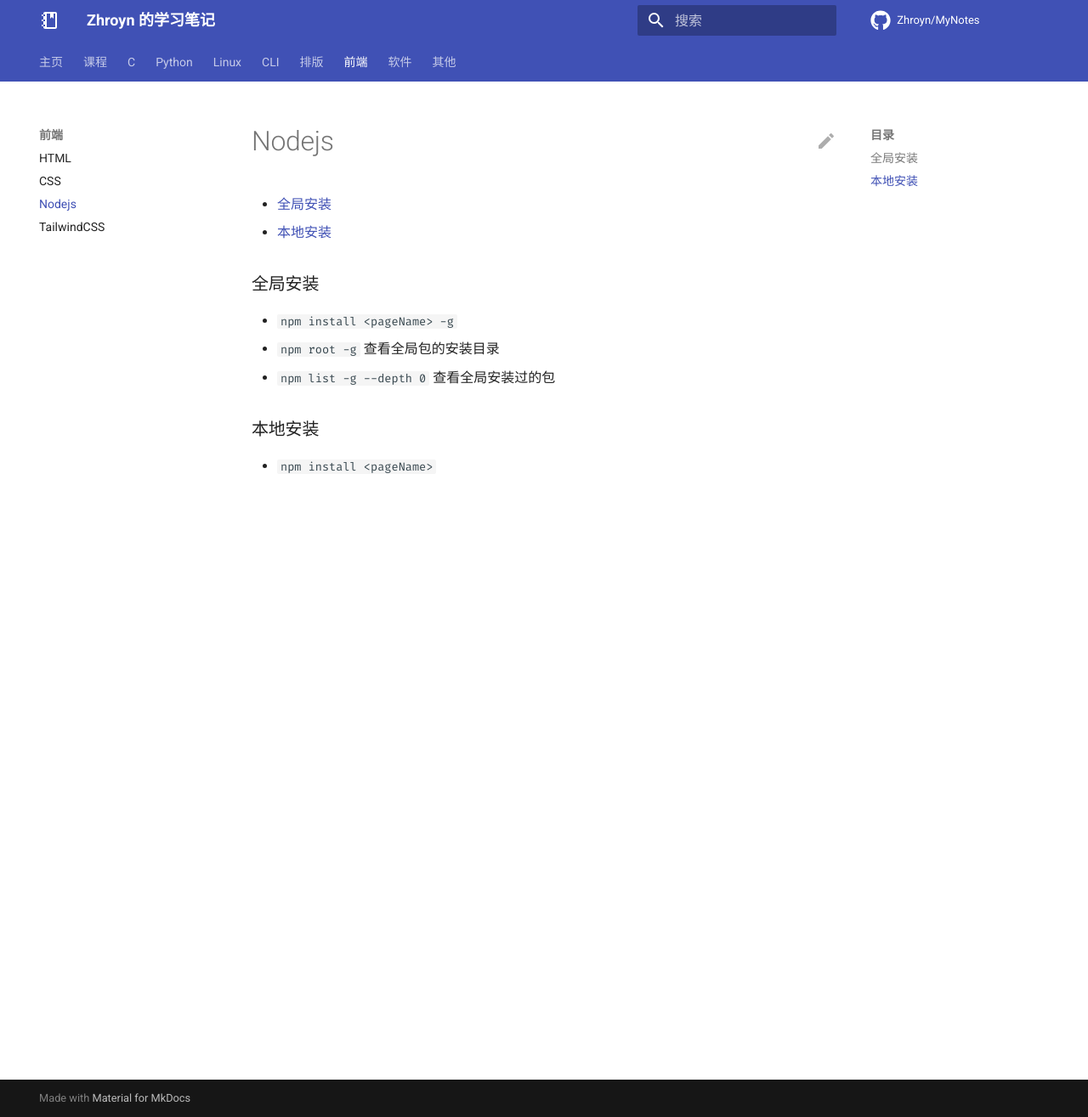
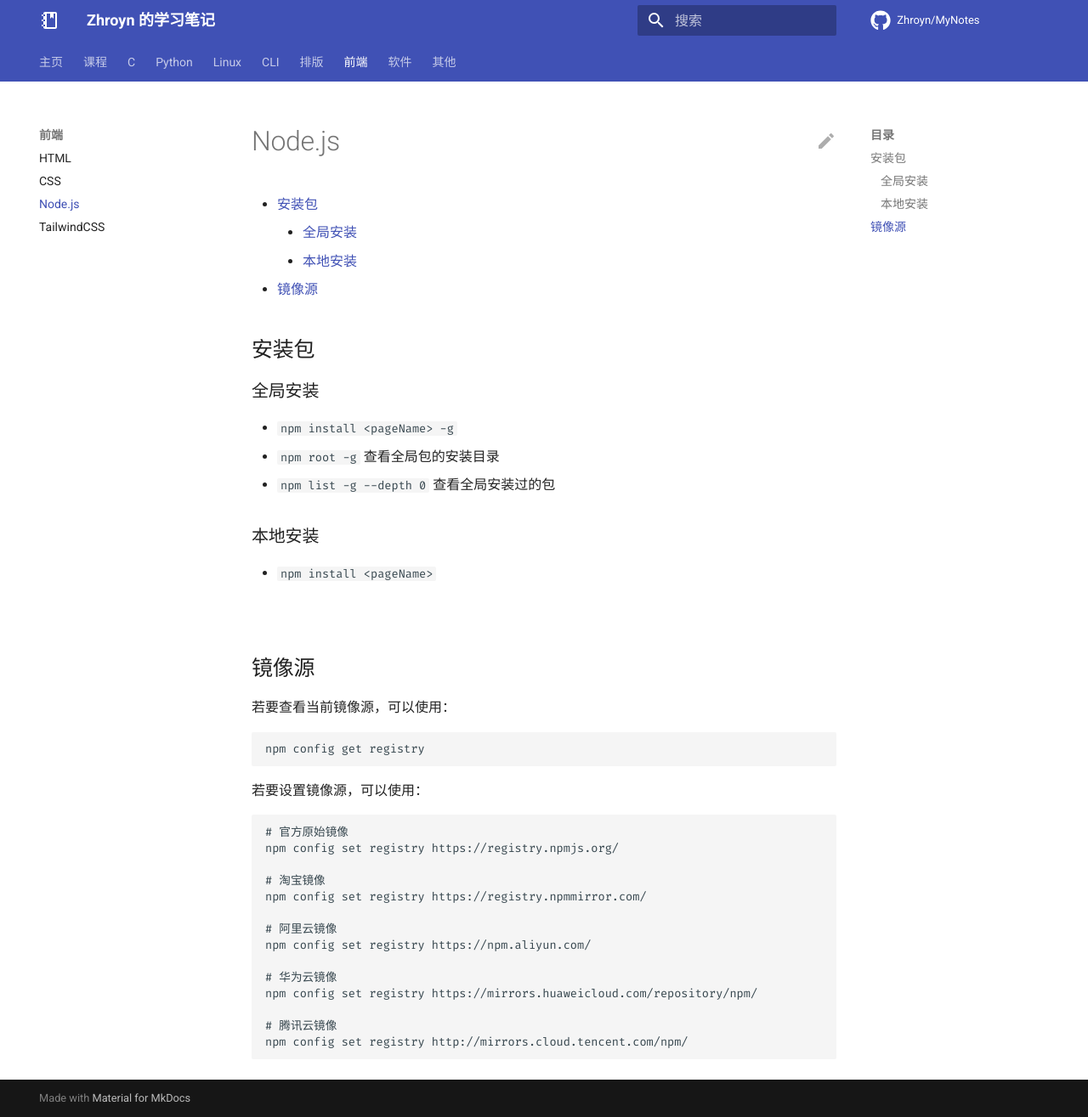
Before and after one commit to Zhroyn/MyNotes, an MkDocs documentation site: the page built from docs/前端/NodejsNote.md, in a window 1280 px wide and 1315 px high. Shown: the whole window at 85% size. Built offline with MkDocs 1.6.1 and Material for MkDocs 9.7.7, drawn with Linux system fonts in a browser that asks for light colours; nearby versions of some CDN libraries; library files that are not in the unit come from our copies; comment, search, counter and statistics services are not loaded.

Commit message:
docs: 向 Node.js 笔记添加了镜像源

````diff
--- a/docs/前端/NodejsNote.md
+++ b/docs/前端/NodejsNote.md
@@ -1,7 +1,11 @@
-- [全局安装](#全局安装)
-- [本地安装](#本地安装)
+- [安装包](#安装包)
+    - [全局安装](#全局安装)
+    - [本地安装](#本地安装)
+- [镜像源](#镜像源)
 
 
+
+## 安装包
 
 ### 全局安装
 - `npm install <pageName> -g`
@@ -11,3 +15,35 @@
 
 ### 本地安装
 - `npm install <pageName>`
+
+
+
+
+<br>
+
+## 镜像源
+
+若要查看当前镜像源，可以使用：
+
+```shell
+npm config get registry
+```
+
+若要设置镜像源，可以使用：
+
+```shell
+# 官方原始镜像
+npm config set registry https://registry.npmjs.org/
+
+# 淘宝镜像
+npm config set registry https://registry.npmmirror.com/
+
+# 阿里云镜像
+npm config set registry https://npm.aliyun.com/
+
+# 华为云镜像
+npm config set registry https://mirrors.huaweicloud.com/repository/npm/
+
+# 腾讯云镜像
+npm config set registry http://mirrors.cloud.tencent.com/npm/
+```
--- a/mkdocs.yml
+++ b/mkdocs.yml
@@ -87,7 +87,7 @@
   - 前端:
     - HTML: 前端/HTMLNote.md
     - CSS: 前端/CSSNote.md
-    - Nodejs: 前端/NodejsNote.md
+    - Node.js: 前端/NodejsNote.md
     - TailwindCSS: 前端/TailwindCSSNote.md
   - 软件:
     - Edge: 软件/EdgeNote.md
````
